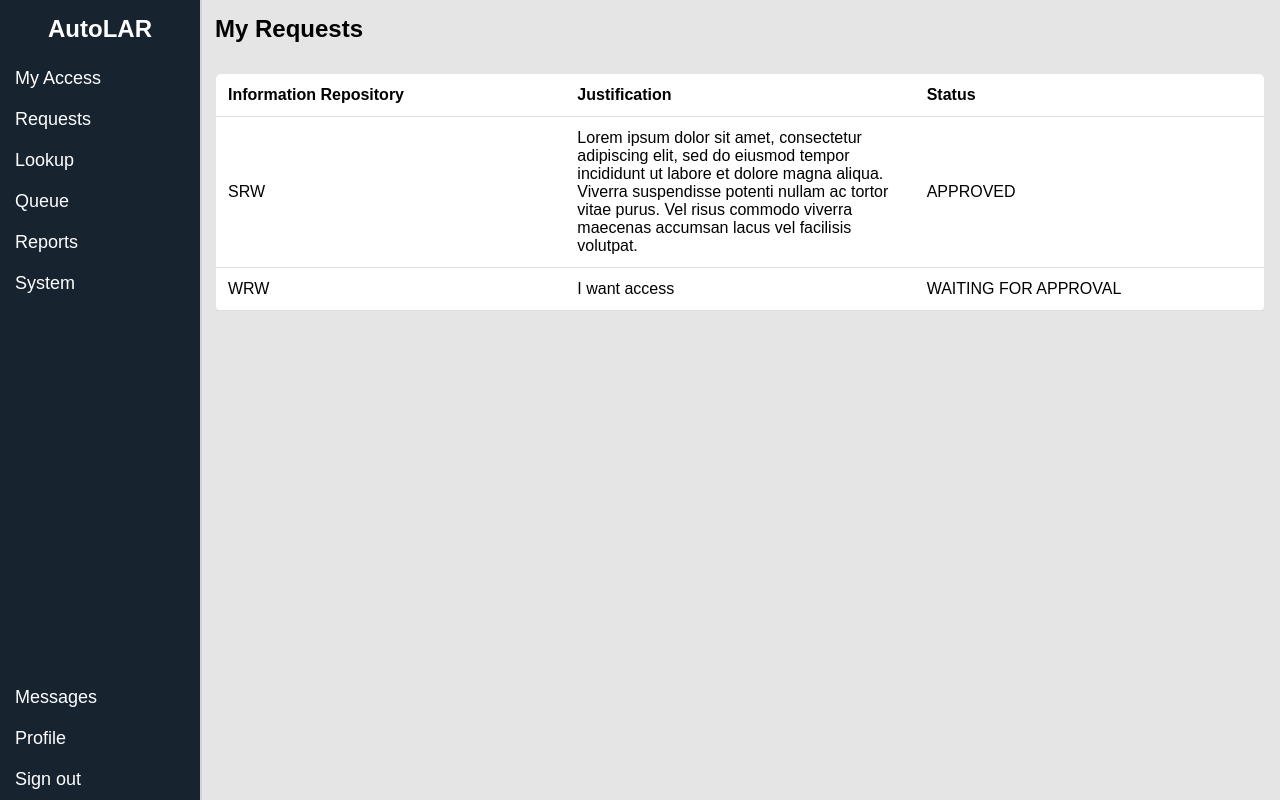
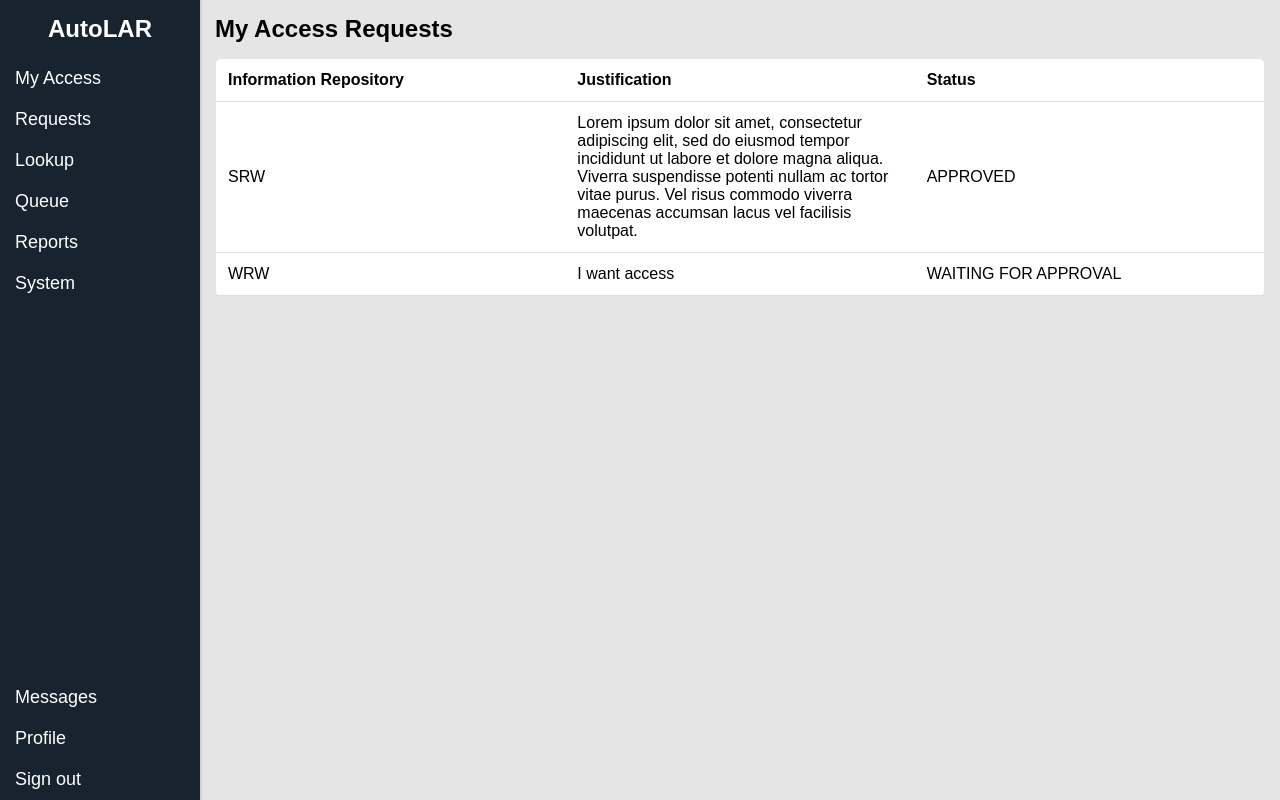
Before and after one commit to Wolfasaurus1/supreme-journey, a Django app: page /requests in a window 1280 px wide. Run offline with Django 5.2, Linux system fonts and the light colour scheme; a user stored in the database is signed in; data comes from the database, SQL or seed files in the repository.

Commit message:
more redesigning and refactoring

```diff
--- a/autolar/main/static/dashboard.css
+++ b/autolar/main/static/dashboard.css
@@ -35,22 +35,6 @@ body {
     padding: 1px 16px;
 }
 
-table {
-    border-collapse: collapse;
-    width: 100%;
-    table-layout: fixed;
-    margin-top: 15px;
-    background-color: white;
-    border-radius: 5px;
-}
-
-th,
-td {
-    padding: 12px;
-    text-align: left;
-    border-bottom: 1px solid #DDD;
-}
-
 .button {
     background-color: white;
     border: 1px solid black;
@@ -63,3 +47,25 @@ td {
     margin: 4px 2px;
     cursor: pointer;
   }
+
+  .container {
+    display: flex;
+    flex-direction: column;
+    background-color: white;
+    border-radius: 5px;
+  }
+
+  .row {
+    display: flex;
+    flex-direction: row;
+    justify-content: space-between;
+    align-items: center;
+    cursor: pointer;
+    border-bottom: 1px solid #DDD;
+  }
+
+  .cell {
+    flex: 1; /* Adjust flex basis as needed */
+    padding: 12px;
+    /* Add more styling as needed */
+  }
--- /dev/null
+++ b/autolar/main/templates/base.html
@@ -0,0 +1,27 @@
+<!DOCTYPE html>
+<html>
+
+<head>
+    {% load static %}
+    <link rel="stylesheet" href="{% static 'dashboard.css' %}">
+</head>
+
+<body>
+    <div class="sidebar">
+        <h2 style="text-align: center;color: white; margin: 0; padding: 15px;">AutoLAR</h2>
+        <a href="/access">My Access</a>
+        <a href="/requests">Requests</a>
+        <a href="/lookup">Lookup</a>
+        <a href="/queue">Queue</a>
+        <a href="/reports">Reports</a>
+        <a href="/system">System</a>
+        <a style="margin-top: auto;" href="/system">Messages</a>
+        <a href="/system">Profile</a>
+        <a href="/system">Sign out</a>
+    </div>
+    <div style="margin-left: 200px">
+    {% block content %}
+    {% endblock %}
+    </div>
+</body>
+</html>
--- a/autolar/main/templates/requests.html
+++ b/autolar/main/templates/requests.html
@@ -1,53 +1,25 @@
-<!DOCTYPE html>
-<html>
+{% extends "base.html" %}
 
-<head>
-    {% load static %}
-    <link rel="stylesheet" href="{% static 'dashboard.css' %}">
-</head>
-
-<body>
-    <div class="sidebar">
-        <h2 style="text-align: center;color: white; margin: 0; padding: 15px;">AutoLAR</h2>
-        <a href="/access">My Access</a>
-        <a href="/requests">Requests</a>
-        <a href="/lookup">Lookup</a>
-        <a href="/queue">Queue</a>
-        <a href="/reports">Reports</a>
-        <a href="/system">System</a>
-        <a style="margin-top: auto;" href="/system">Messages</a>
-        <a href="/system">Profile</a>
-        <a href="/system">Sign out</a>
-    </div>
-    <div style="margin-left: 200px;">
-        <h2 style="margin: 0; padding: 15px">My Requests</h2>
-    </div>
-    <div class="content">
+{% block content %}
+    <h2 style="margin: 0; padding: 15px">My Access Requests</h2>
         <!--<button class="button">New Request</button>
         <button class="button">Delete Request</button>-->
-        <table>
-            <thead>
-                <tr>
-                    <th>Information Repository</th>
-                    <th>Justification</th>
-                    <th>Status</th>
-                </tr>
-            </thead>
-            <tbody>
-                {% for request in requests %}
-                <tr>
-                    <td>{{ request.ir.name }}</td>
-                    <td>{{ request.justification }}</td>
-                    <td>{{ request.status }}</td>
-                </tr>
-                {% empty %}
-                <tr>
-                    <td colspan="2">No records found.</td>
-                </tr>
-                {% endfor %}
-            </tbody>
-        </table>
-    </div>
-</body>
-
-</html>
+        <div class="container" style="margin: 1px 16px;">
+            <div class="row">
+                <div class="cell"><b>Information Repository</b></div>
+                <div class="cell"><b>Justification</b></div>
+                <div class="cell"><b>Status</b></div>
+            </div>
+            {% for request in requests %}
+            <div class="row">
+                <div class="cell">{{ request.ir.name }}</div>
+                <div class="cell">{{ request.justification }}</div>
+                <div class="cell">{{ request.status }}</div>
+            </div>
+            {% empty %}
+            <div class="row">
+                <div class="cell">No records found.</td>
+            </div>
+            {% endfor %}
+        </div>
+{% endblock %}
```
Also changed, not shown: autolar/main/templates/access.html (+20 -48 lines).
